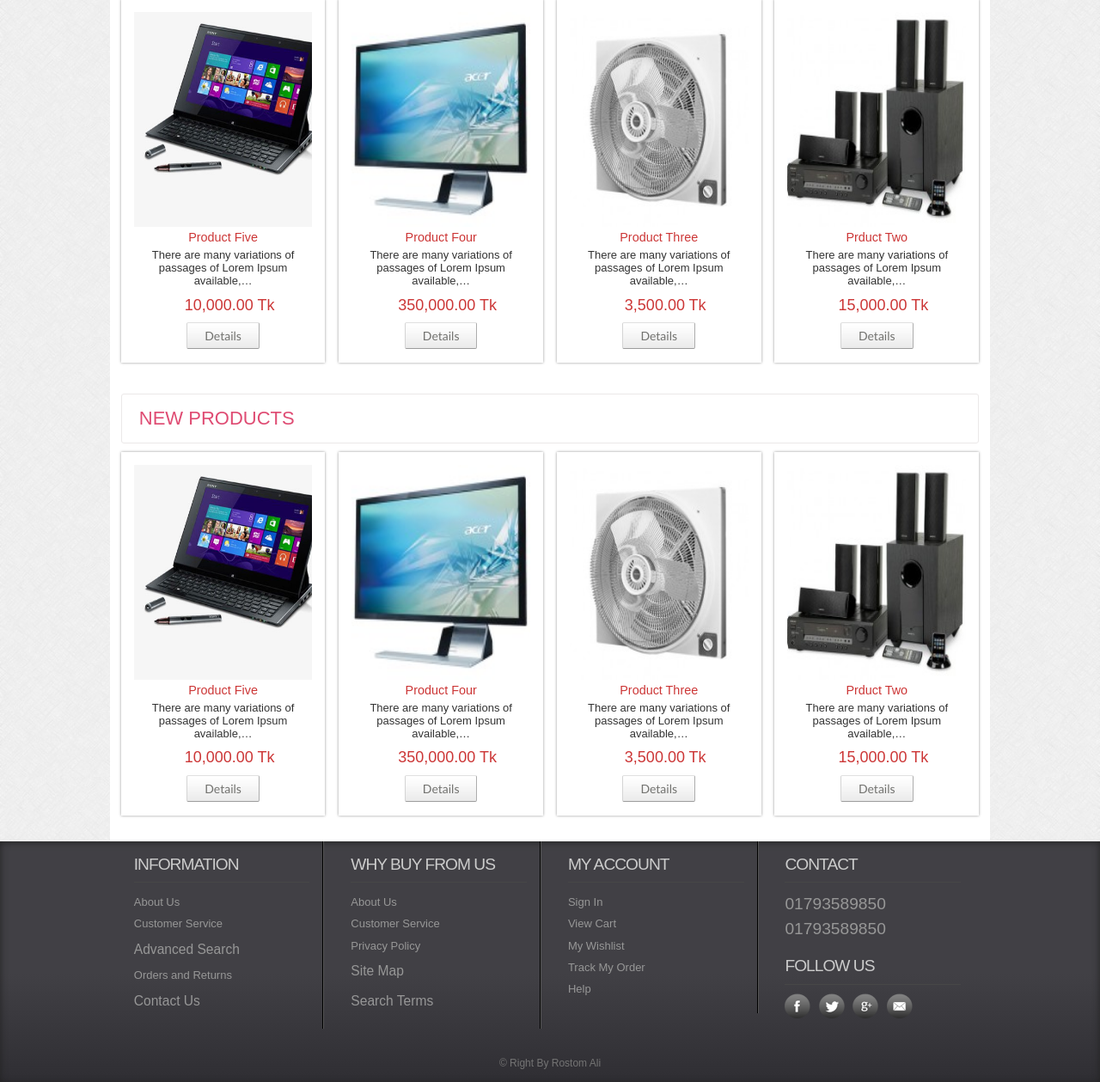
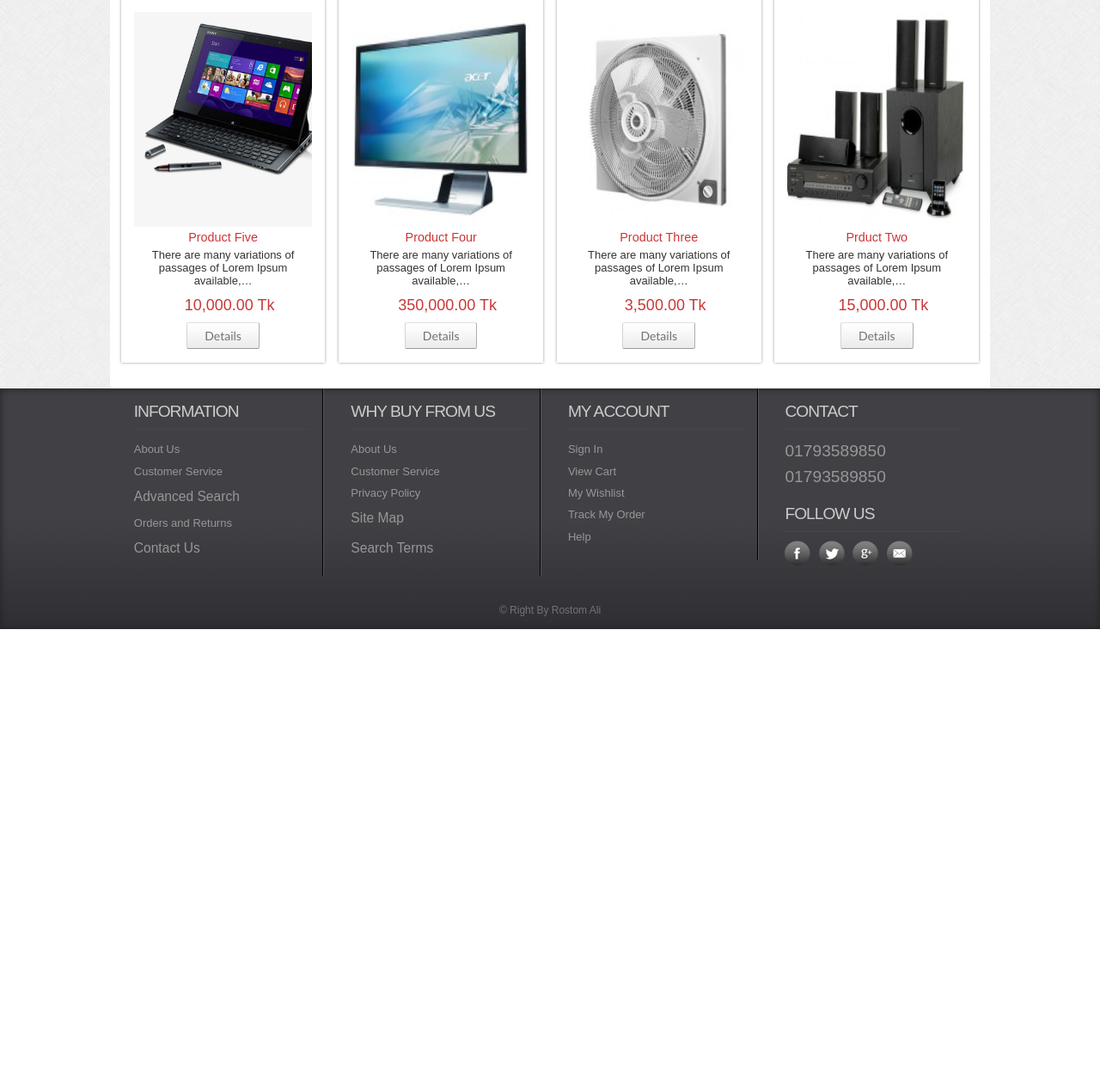
Before and after one commit to arommal/PBKK-Alprofit, a CodeIgniter app: page /database/ in a window 1280 px wide. Shown: the part 632-1891 px from the top of the page at 86% size. After the commit the page ends 1364 px from the top, so only its background shows below. Run offline with CodeIgniter, Linux system fonts and the light colour scheme; data comes from the database, SQL or seed files in the repository; some web fonts are replaced.

Commit message:
update view customer

```diff
--- a/application/views/web/pages/cart.php
+++ b/application/views/web/pages/cart.php
@@ -45,7 +45,7 @@
 
 
                     </table>
-                    <table style="float:right;text-align:left;" width="40%">
+                    <table style="float:right;text-align:left;" width="30%">
                         <tr>
                             <th>Sub Total : </th>
                             <td>Rp. <?php echo $this->cart->format_number($this->cart->total()) ?></td>
--- a/application/views/web/pages/home.php
+++ b/application/views/web/pages/home.php
@@ -26,22 +26,5 @@
 
         </div>
 
-        <div class="content_bottom">
-            <div class="heading">
-                <h3>New Products</h3>
-            </div>
-            <div class="clear"></div>
-        </div>
-        <div class="section group">
-            <?php foreach ($all_new_products as $single_new_product) { ?>
-                <div class="grid_1_of_4 images_1_of_4">
-                    <a href="<?php echo base_url('single/' . $single_new_product->product_id); ?>"><img style="width:250px;height:250px" src="<?php echo base_url('uploads/' . $single_new_product->product_image) ?>" alt="" /></a>
-                    <h2><?php echo $single_new_product->product_title; ?></h2>
-                    <p><?php echo word_limiter($single_new_product->product_short_description, 10) ?></p>
-                    <p><span class="price"><?php echo $this->cart->format_number($single_new_product->product_price); ?> Tk</span></p>
-                    <div class="button"><span><a href="<?php echo base_url('single/' . $single_feature_product->product_id); ?>" class="details">Details</a></span></div>
-                </div>
-            <?php } ?>
-        </div>
     </div>
 </div>
--- a/assets/web/css/style.css
+++ b/assets/web/css/style.css
@@ -1437,8 +1437,8 @@ table.tblone a {
 }
 table.tblone a:hover{color: #000;}
 table.tblone img {
-    height: 20px;
-    width: 30px;
+    height: 60px;
+    width: 60px;
 }
 .shopping {
     margin-top: 30px;
```
